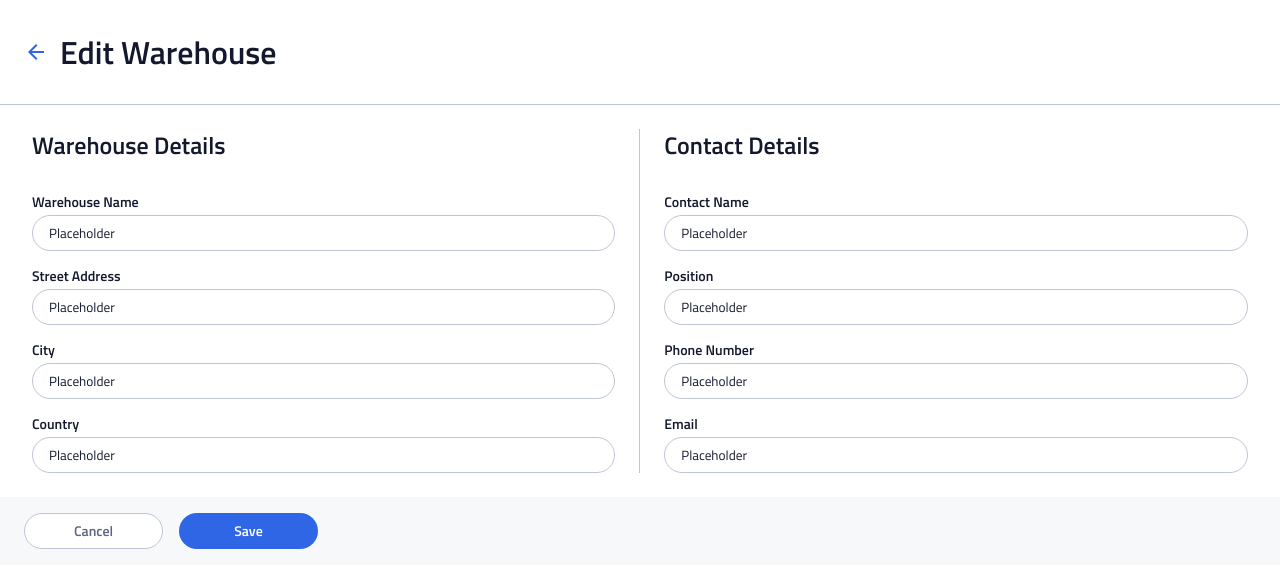
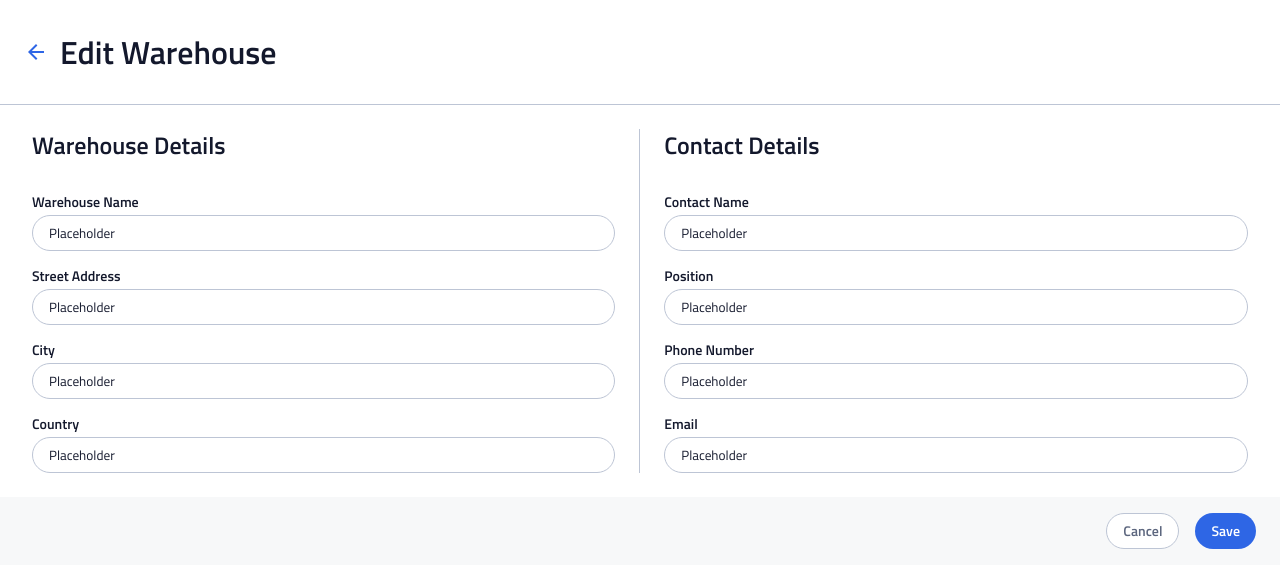
Before and after one commit to timohuennebeck/instock-jon, a React (Create React App) app: page /warehouses/1/edit in a window 1280 px wide. Shown: the top 588 px of the page. Built offline with nearby package versions, Linux system fonts and the light colour scheme.

Commit message:
add final version of warehouse-details-edit

```diff
--- a/src/components/NavButton/NavButton.jsx
+++ b/src/components/NavButton/NavButton.jsx
@@ -3,7 +3,7 @@ import { Link } from "react-router-dom";
 
 function NavButton({ link, content, backgroundColor, fontColor, border }) {
     return (
-        <Link to={link}>
+        <Link to={link} className="button-link">
             <button
                 className="button"
                 style={{
--- a/src/components/NavButton/NavButton.scss
+++ b/src/components/NavButton/NavButton.scss
@@ -1,15 +1,28 @@
 @use "../../styles/partials/variables" as *;
+@use "../../styles/partials/mixins" as *;
 
 .button {
     border: none;
     border-radius: 1.25rem;
     color: $prim-color-3;
     font-weight: 600;
-    width: 8.6875rem;
+    width: 100%;
     height: 2.25rem;
     padding: 8px 0;
 
     &:hover {
         cursor: pointer;
     }
+
+    @include tablet {
+        padding: 8px 16px;
+    }
 }
+
+.button-link {
+    width: 100%;
+
+    @include tablet {
+        width: auto;
+    }
+}
--- a/src/pages/WarehousesDetailsEdit/WarehousesDetailsEdit.scss
+++ b/src/pages/WarehousesDetailsEdit/WarehousesDetailsEdit.scss
@@ -47,5 +47,9 @@
         display: flex;
         gap: 16px;
         background-color: $background-color-2;
+
+        @include tablet {
+            justify-content: flex-end;
+        }
     }
 }
```
